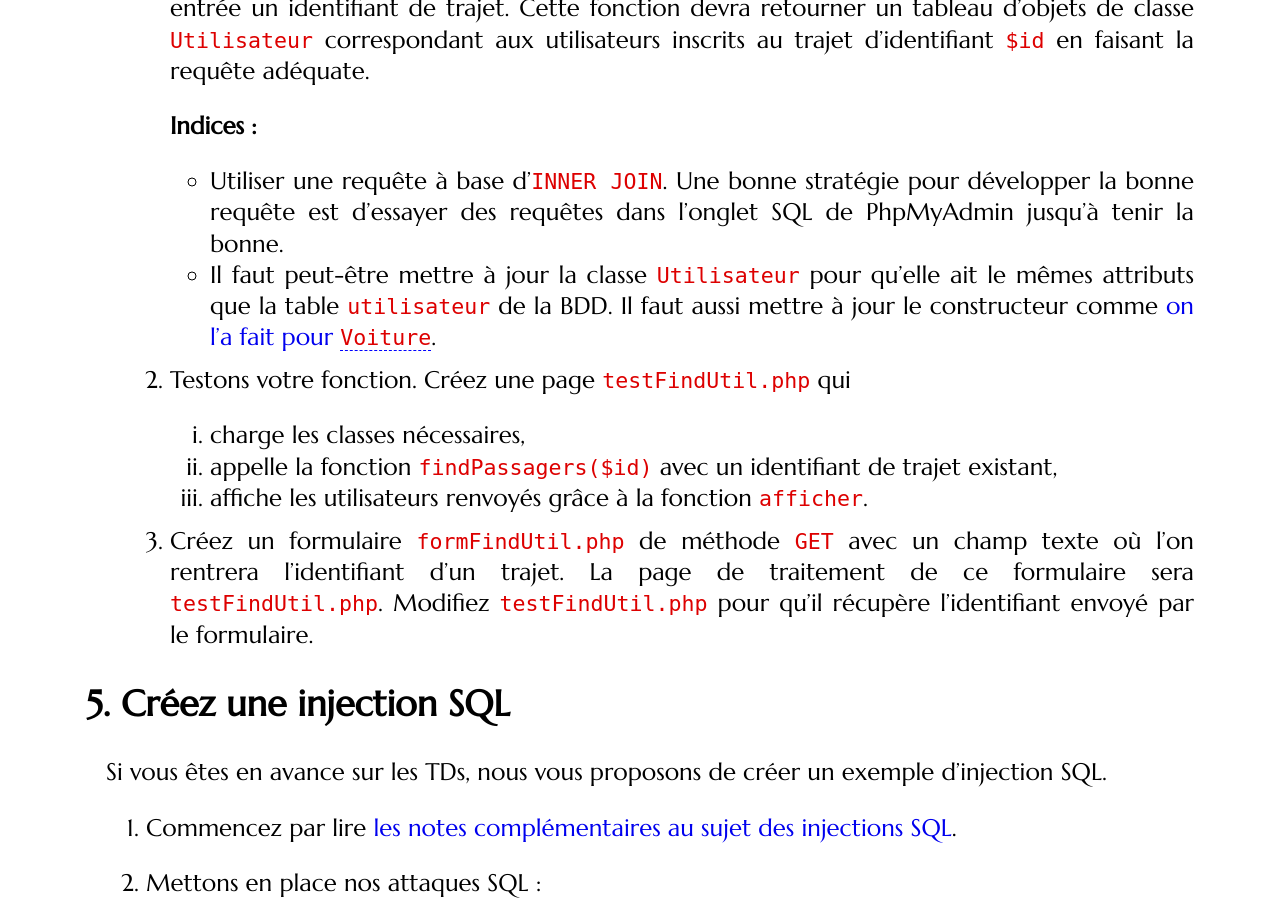
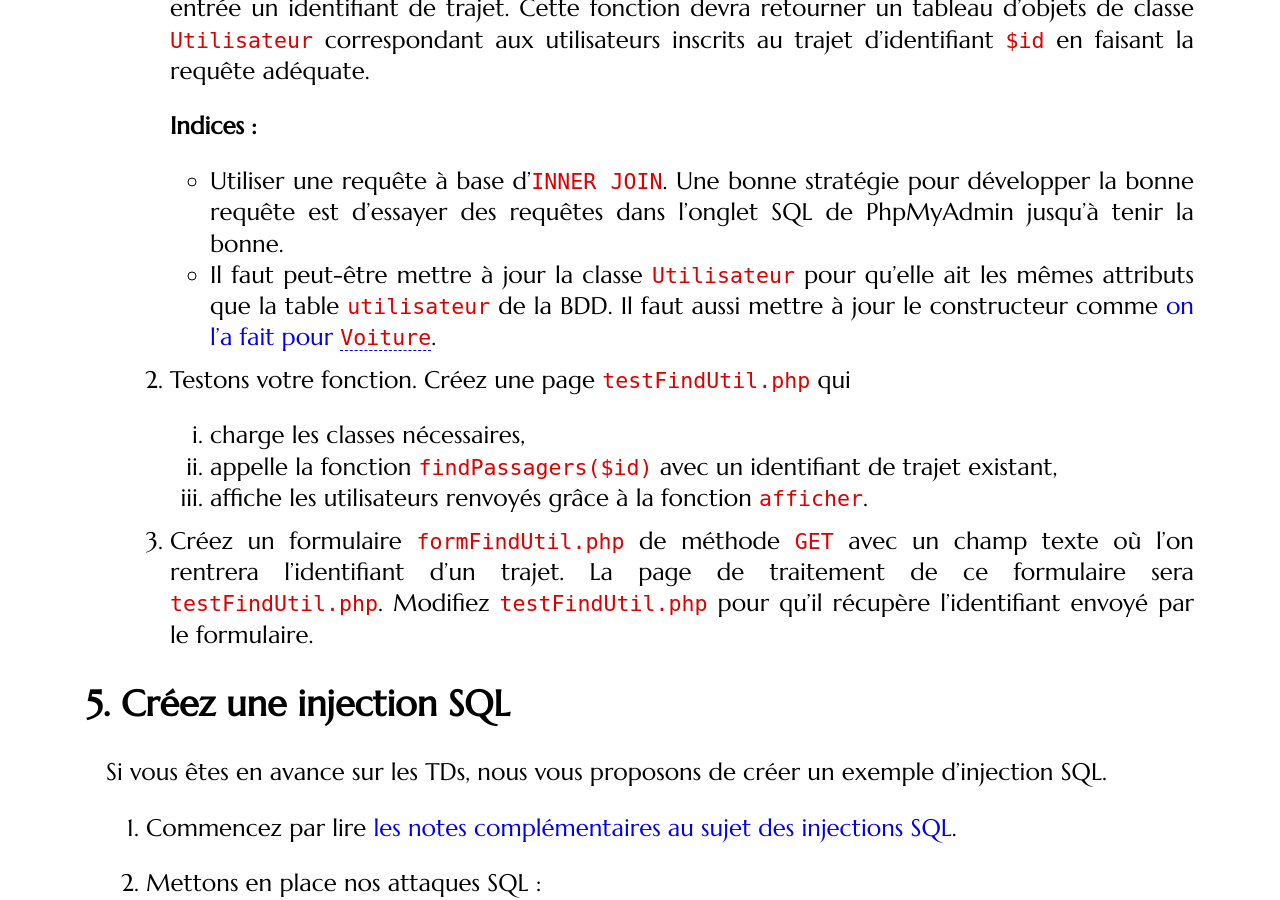
Before and after one commit to romainlebreton/R3.01-DeveloppementWeb, a Jekyll site: the page built from tutorials/tutorial3.md, in a window 1280 px wide and 900 px high, scrolled down 7587 px. Built offline with Jekyll 4.4.1, drawn with Linux system fonts in a browser that asks for light colours; some web fonts are replaced.

Commit message:
Fixed plural
Line : 325

```diff
--- a/tutorials/tutorial3.md
+++ b/tutorials/tutorial3.md
@@ -322,7 +322,7 @@ pouvez vous rafraîchir la mémoire en lisant
    * Utiliser une requête à base d'`INNER JOIN`. Une bonne stratégie
    pour développer la bonne requête est d'essayer des requêtes dans l'onglet SQL de
    PhpMyAdmin jusqu'à tenir la bonne.
-   * Il faut peut-être mettre à jour la classe `Utilisateur` pour qu'elle ait le
+   * Il faut peut-être mettre à jour la classe `Utilisateur` pour qu'elle ait les
    mêmes attributs que la table `utilisateur` de la BDD. Il faut aussi mettre à
    jour le constructeur comme
    [on l'a fait pour `Voiture`](tutorial2.html#majconst).
```
